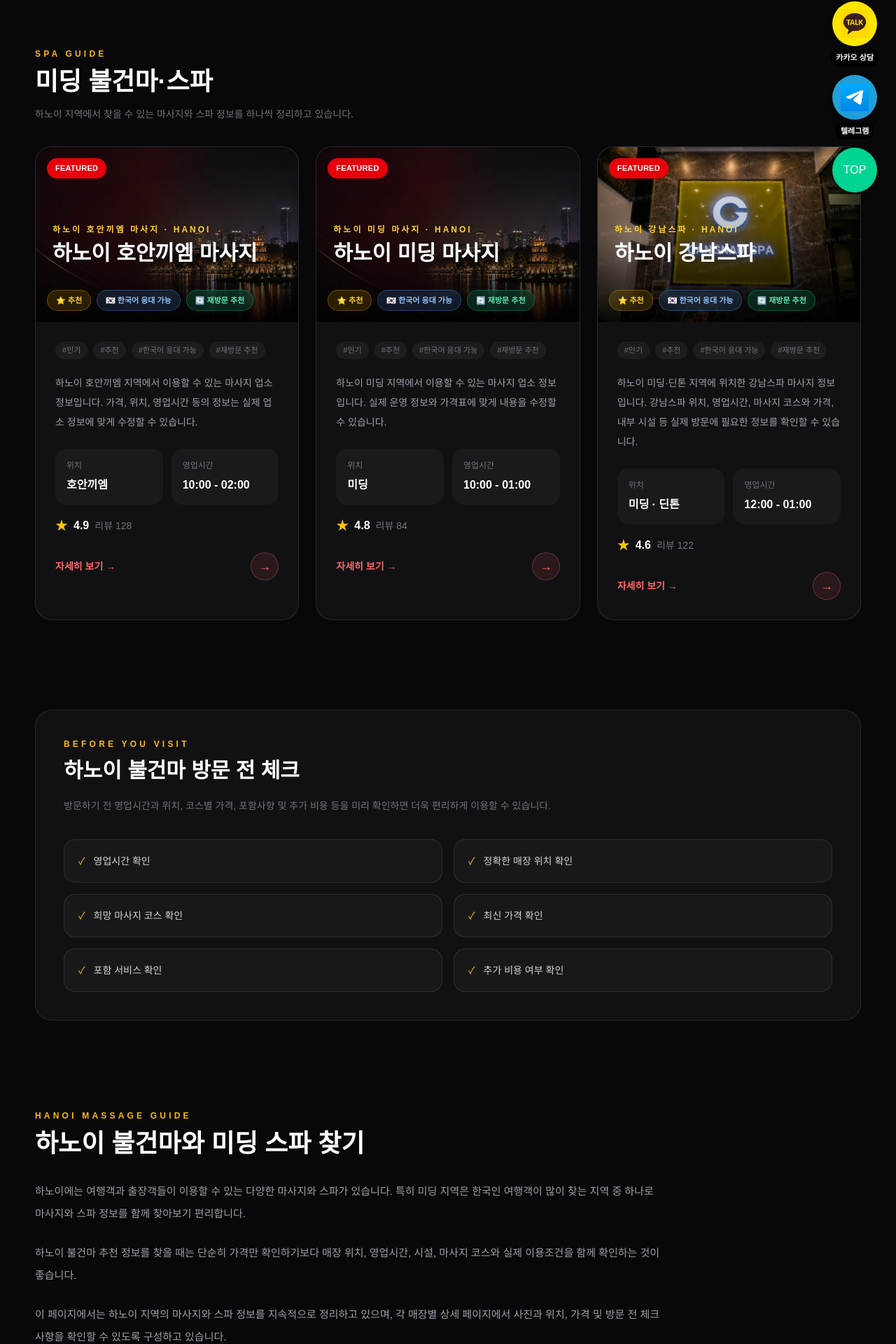
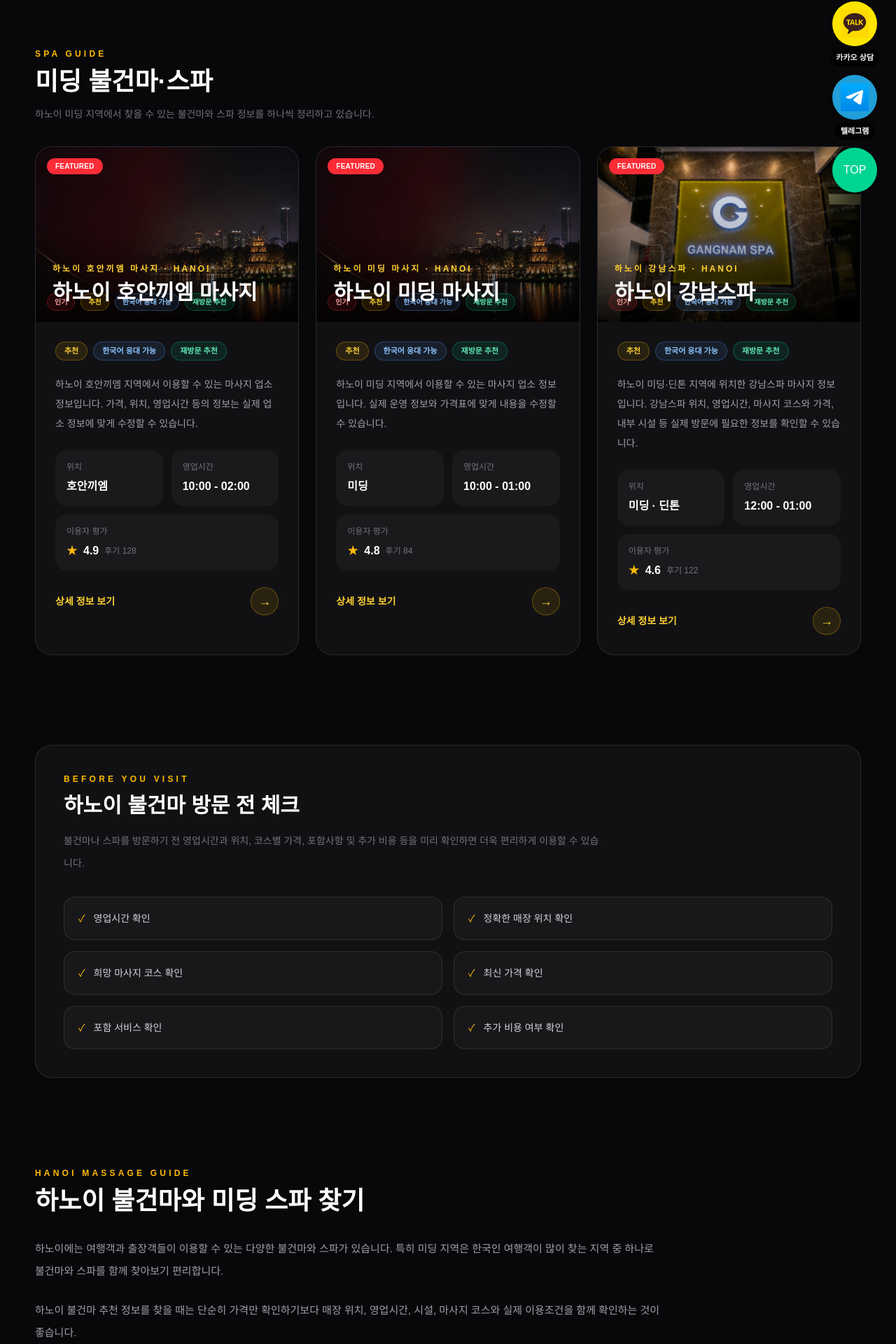
Before and after one commit to vietnam-nightlife/hanoi-nightlife, a Next.js app: page /massage in a window 1280 px wide. Shown: the part 501-2421 px from the top of the page at 70% size. Built offline with nearby package versions, Linux system fonts and the light colour scheme.

Commit message:
Update page.tsx

```diff
--- a/app/massage/page.tsx
+++ b/app/massage/page.tsx
@@ -5,7 +5,7 @@
 export const metadata: Metadata = {
   title: "하노이 불건마 | 미딩 불건마·스파",
   description:
-    "하노이 미딩 지역의 마사지와 스파 정보를 정리했습니다. 위치, 운영시간, 시설, 가격과 방문 전 확인사항을 확인하세요.",
+    "하노이 미딩 지역 불건마와 스파 정보를 정리했습니다. 위치, 운영시간, 시설, 가격과 방문 전 확인사항을 확인하세요.",
   keywords: [
     "하노이 불건마사지",
     "하노이 불건 스파",
@@ -25,24 +25,27 @@
   },
 };
 
+const badgeStyle: Record<string, string> = {
+  인기: "border-red-500/30 bg-red-500/10 text-red-300",
+  추천: "border-amber-400/30 bg-amber-400/10 text-amber-300",
+  "한국어 응대 가능":
+    "border-blue-400/30 bg-blue-400/10 text-blue-300",
+  "재방문 추천":
+    "border-emerald-400/30 bg-emerald-400/10 text-emerald-300",
+};
+
 export default function MassagePage() {
-  /*
-   * 중요:
-   * 이제 페이지 안에 별도의 spas 데이터를 만들지 않습니다.
-   *
-   * lib/data.ts의 places 데이터를 직접 가져옵니다.
-   */
   const spas = getPlaces("hanoi", "massage");
 
   return (
     <main className="min-h-screen overflow-x-hidden bg-[#08080a] text-white">
-      {/* =====================================================
-          HERO
-      ====================================================== */}
+
+      {/* HERO */}
       <section className="relative overflow-hidden">
         <div className="absolute inset-0 bg-gradient-to-b from-amber-950/20 via-transparent to-[#08080a]" />
 
         <div className="container relative py-16 md:py-24">
+
           <p className="text-xs font-black tracking-[0.35em] text-amber-400">
             HANOI · MASSAGE & SPA
           </p>
@@ -53,18 +56,20 @@
 
           <p className="mt-5 max-w-2xl text-sm leading-8 text-zinc-400 sm:text-base">
             하노이에서 방문할 만한 불건마와 스파 정보를 지역별로 정리합니다.
-            미딩 불건마, 딘톤 불건마 등 지역별 정보를 확인하고 각 매장의
-            위치와 운영시간, 시설, 가격 및 방문 전 확인사항을 한곳에서
-            확인해보세요.
+            미딩 불건마, 딘톤 불건마 등 지역별 정보를 확인하고
+            각 매장의 위치와 운영시간, 시설, 가격 및 방문 전 확인사항을
+            한곳에서 확인해보세요.
           </p>
+
         </div>
       </section>
 
-      {/* =====================================================
-          SPA LIST
-      ====================================================== */}
+
+      {/* SPA LIST */}
       <section className="container py-12 md:py-16">
+
         <div className="mb-8">
+
           <p className="text-xs font-black tracking-[0.35em] text-amber-400">
             SPA GUIDE
           </p>
@@ -74,65 +79,65 @@
           </h2>
 
           <p className="mt-3 max-w-2xl text-sm leading-7 text-zinc-500">
-            하노이 지역에서 찾을 수 있는 마사지와 스파 정보를 하나씩
-            정리하고 있습니다.
+            하노이 미딩 지역에서 찾을 수 있는 불건마와 스파 정보를
+            하나씩 정리하고 있습니다.
           </p>
+
         </div>
 
-        {/* =================================================
-            CARD GRID
-        ================================================== */}
+
         <div className="grid gap-6 md:grid-cols-2 lg:grid-cols-3">
+
           {spas.map((spa) => (
+
             <Link
               key={spa.slug}
               href={`/massage/${spa.slug}`}
               className="group block overflow-hidden rounded-3xl border border-white/10 bg-[#111114] transition-all duration-300 hover:-translate-y-1 hover:border-amber-400/50 hover:shadow-2xl hover:shadow-amber-950/20"
             >
-              {/* =================================================
-                  IMAGE
-              ================================================== */}
+
+              {/* IMAGE */}
               <div className="relative aspect-[3/2] overflow-hidden">
+
                 <img
                   src={spa.image}
                   alt={`${spa.name} 메인 사진`}
                   className="h-full w-full object-cover transition duration-700 group-hover:scale-105"
                 />
 
-                <div className="absolute inset-0 bg-gradient-to-t from-black/90 via-black/20 to-transparent" />
+                <div className="absolute inset-0 bg-gradient-to-t from-black/85 via-black/20 to-transparent" />
+
 
                 {/* FEATURED */}
                 {spa.featured && (
-                  <div className="absolute left-4 top-4 rounded-full bg-red-600 px-3 py-1.5 text-[11px] font-black tracking-wide text-white">
+                  <div className="absolute left-4 top-4 rounded-full bg-red-500 px-3 py-1 text-[10px] font-black tracking-wide text-white">
                     FEATURED
                   </div>
                 )}
 
-                {/* =================================================
-                    BADGES
-                ================================================== */}
-                <div className="absolute bottom-4 left-4 right-4 flex flex-wrap gap-2">
-                  {spa.recommended && (
-                    <span className="rounded-full border border-amber-400/30 bg-amber-400/15 px-3 py-1.5 text-[11px] font-bold text-amber-300 backdrop-blur">
-                      ⭐ 추천
-                    </span>
-                  )}
 
-                  {spa.koreanSupport && (
-                    <span className="rounded-full border border-blue-400/30 bg-blue-400/15 px-3 py-1.5 text-[11px] font-bold text-blue-300 backdrop-blur">
-                      🇰🇷 한국어 응대 가능
-                    </span>
-                  )}
+                {/* BADGES */}
+                {spa.tags && spa.tags.length > 0 && (
+                  <div className="absolute bottom-4 left-4 right-4 flex flex-wrap gap-2">
 
-                  {spa.revisitRecommended && (
-                    <span className="rounded-full border border-emerald-400/30 bg-emerald-400/15 px-3 py-1.5 text-[11px] font-bold text-emerald-300 backdrop-blur">
-                      🔄 재방문 추천
-                    </span>
-                  )}
-                </div>
+                    {spa.tags.map((tag) => (
+                      <span
+                        key={tag}
+                        className={`rounded-full border px-2.5 py-1 text-[10px] font-bold backdrop-blur-md ${
+                          badgeStyle[tag] ??
+                          "border-white/20 bg-black/50 text-white"
+                        }`}
+                      >
+                        {tag}
+                      </span>
+                    ))}
 
-                {/* TITLE */}
-                <div className="absolute bottom-20 left-6 right-6">
+                  </div>
+                )}
+
+
+                <div className="absolute bottom-0 left-0 right-0 p-6">
+
                   <p className="text-xs font-black tracking-[0.25em] text-amber-300">
                     {spa.name.toUpperCase()} · HANOI
                   </p>
@@ -140,85 +145,130 @@
                   <h3 className="mt-2 text-2xl font-black sm:text-3xl">
                     {spa.name}
                   </h3>
+
                 </div>
+
               </div>
 
-              {/* =================================================
-                  CARD CONTENT
-              ================================================== */}
+
+              {/* CARD CONTENT */}
               <div className="p-7">
-                {/* TAGS */}
-                {spa.tags && spa.tags.length > 0 && (
-                  <div className="mb-5 flex flex-wrap gap-2">
-                    {spa.tags.slice(0, 4).map((tag) => (
-                      <span
-                        key={tag}
-                        className="rounded-full bg-white/[0.05] px-2.5 py-1 text-[11px] text-zinc-500"
-                      >
-                        #{tag}
-                      </span>
-                    ))}
-                  </div>
-                )}
 
-                {/* SUMMARY */}
+                {/* BADGE ROW */}
+                <div className="mb-5 flex flex-wrap gap-2">
+
+                  {spa.recommended && (
+                    <span className="rounded-full border border-amber-400/30 bg-amber-400/10 px-3 py-1 text-[11px] font-bold text-amber-300">
+                      추천
+                    </span>
+                  )}
+
+                  {spa.koreanSupport && (
+                    <span className="rounded-full border border-blue-400/30 bg-blue-400/10 px-3 py-1 text-[11px] font-bold text-blue-300">
+                      한국어 응대 가능
+                    </span>
+                  )}
+
+                  {spa.revisitRecommended && (
+                    <span className="rounded-full border border-emerald-400/30 bg-emerald-400/10 px-3 py-1 text-[11px] font-bold text-emerald-300">
+                      재방문 추천
+                    </span>
+                  )}
+
+                </div>
+
+
                 <p className="text-sm leading-7 text-zinc-400">
                   {spa.description}
                 </p>
 
-                {/* =================================================
-                    INFO
-                ================================================== */}
+
+                {/* INFO */}
                 <div className="mt-6 grid grid-cols-2 gap-3">
+
                   <div className="rounded-2xl bg-white/[0.04] p-4">
-                    <p className="text-xs text-zinc-500">위치</p>
 
-                    <p className="mt-2 font-bold">{spa.district}</p>
+                    <p className="text-xs text-zinc-500">
+                      위치
+                    </p>
+
+                    <p className="mt-2 font-bold">
+                      {spa.district}
+                    </p>
+
                   </div>
 
+
                   <div className="rounded-2xl bg-white/[0.04] p-4">
-                    <p className="text-xs text-zinc-500">영업시간</p>
 
-                    <p className="mt-2 font-bold">{spa.hours}</p>
+                    <p className="text-xs text-zinc-500">
+                      영업시간
+                    </p>
+
+                    <p className="mt-2 font-bold">
+                      {spa.hours}
+                    </p>
+
                   </div>
+
                 </div>
 
-                {/* =================================================
-                    RATING
-                ================================================== */}
-                <div className="mt-4 flex items-center gap-2">
-                  <span className="text-lg text-yellow-400">★</span>
 
-                  <span className="font-black">{spa.rating}</span>
+                {/* RATING */}
+                <div className="mt-3 rounded-2xl bg-white/[0.04] p-4">
 
-                  <span className="text-sm text-zinc-500">
-                    리뷰 {spa.reviews}
-                  </span>
+                  <p className="text-xs text-zinc-500">
+                    이용자 평가
+                  </p>
+
+                  <div className="mt-2 flex items-center gap-2">
+
+                    <span className="text-amber-400">
+                      ★
+                    </span>
+
+                    <span className="font-bold">
+                      {spa.rating}
+                    </span>
+
+                    <span className="text-xs text-zinc-500">
+                      후기 {spa.reviews}
+                    </span>
+
+                  </div>
+
                 </div>
 
-                {/* =================================================
-                    BUTTON
-                ================================================== */}
+
+                {/* BUTTON */}
                 <div className="mt-6 flex items-center justify-between">
-                  <span className="text-sm font-black text-red-400">
-                    자세히 보기 →
+
+                  <span className="text-sm font-black text-amber-300">
+                    상세 정보 보기
                   </span>
 
-                  <span className="flex h-10 w-10 items-center justify-center rounded-full border border-red-400/30 bg-red-400/10 text-lg text-red-400 transition group-hover:translate-x-1 group-hover:bg-red-400/20">
+                  <span className="flex h-10 w-10 items-center justify-center rounded-full border border-amber-400/30 bg-amber-400/10 text-lg text-amber-300 transition group-hover:translate-x-1 group-hover:bg-amber-400/20">
                     →
                   </span>
+
                 </div>
+
               </div>
+
             </Link>
+
           ))}
+
         </div>
+
       </section>
 
-      {/* =====================================================
-          BEFORE VISIT
-      ====================================================== */}
+
+      {/* BEFORE VISIT */}
       <section className="container py-12 md:py-16">
+
         <div className="rounded-3xl border border-white/10 bg-[#111114] p-7 md:p-10">
+
           <p className="text-xs font-black tracking-[0.35em] text-amber-400">
             BEFORE YOU VISIT
           </p>
@@ -228,11 +278,14 @@
           </h2>
 
           <p className="mt-4 max-w-3xl text-sm leading-8 text-zinc-500">
-            방문하기 전 영업시간과 위치, 코스별 가격, 포함사항 및 추가
-            비용 등을 미리 확인하면 더욱 편리하게 이용할 수 있습니다.
+            불건마나 스파를 방문하기 전 영업시간과 위치, 코스별 가격,
+            포함사항 및 추가 비용 등을 미리 확인하면 더욱 편리하게
+            이용할 수 있습니다.
           </p>
 
+
           <div className="mt-8 grid gap-4 sm:grid-cols-2">
+
             {[
               "영업시간 확인",
               "정확한 매장 위치 확인",
@@ -241,23 +294,34 @@
               "포함 서비스 확인",
               "추가 비용 여부 확인",
             ].map((item) => (
+
               <div
                 key={item}
                 className="rounded-2xl border border-white/10 bg-white/[0.03] p-5 text-sm text-zinc-300"
               >
-                <span className="mr-3 text-amber-400">✓</span>
+
+                <span className="mr-3 text-amber-400">
+                  ✓
+                </span>
+
                 {item}
+
               </div>
+
             ))}
+
           </div>
+
         </div>
+
       </section>
 
-      {/* =====================================================
-          SEO CONTENT
-      ====================================================== */}
+
+      {/* SEO CONTENT */}
       <section className="container py-12 md:py-16">
+
         <div className="max-w-4xl">
+
           <p className="text-xs font-black tracking-[0.35em] text-amber-400">
             HANOI MASSAGE GUIDE
           </p>
@@ -267,26 +331,32 @@
           </h2>
 
           <div className="mt-8 space-y-6 text-[15px] leading-8 text-zinc-400">
+
             <p>
-              하노이에는 여행객과 출장객들이 이용할 수 있는 다양한 마사지와
-              스파가 있습니다. 특히 미딩 지역은 한국인 여행객이 많이 찾는
-              지역 중 하나로 마사지와 스파 정보를 함께 찾아보기 편리합니다.
+              하노이에는 여행객과 출장객들이 이용할 수 있는 다양한
+              불건마와 스파가 있습니다. 특히 미딩 지역은 한국인 여행객이
+              많이 찾는 지역 중 하나로 불건마와 스파를 함께 찾아보기
+              편리합니다.
             </p>
 
             <p>
               하노이 불건마 추천 정보를 찾을 때는 단순히 가격만 확인하기보다
-              매장 위치, 영업시간, 시설, 마사지 코스와 실제 이용조건을 함께
-              확인하는 것이 좋습니다.
+              매장 위치, 영업시간, 시설, 마사지 코스와 실제 이용조건을
+              함께 확인하는 것이 좋습니다.
             </p>
 
             <p>
-              이 페이지에서는 하노이 지역의 마사지와 스파 정보를 지속적으로
-              정리하고 있으며, 각 매장별 상세 페이지에서 사진과 위치, 가격
-              및 방문 전 체크사항을 확인할 수 있도록 구성하고 있습니다.
+              이 페이지에서는 하노이 불건마와 미딩 불건마 정보를 지속적으로
+              정리하고 있으며, 각 매장별 상세 페이지에서 사진과 위치,
+              가격 및 방문 전 체크사항을 확인할 수 있도록 구성하고 있습니다.
             </p>
+
           </div>
+
         </div>
+
       </section>
+
     </main>
   );
 }
```
